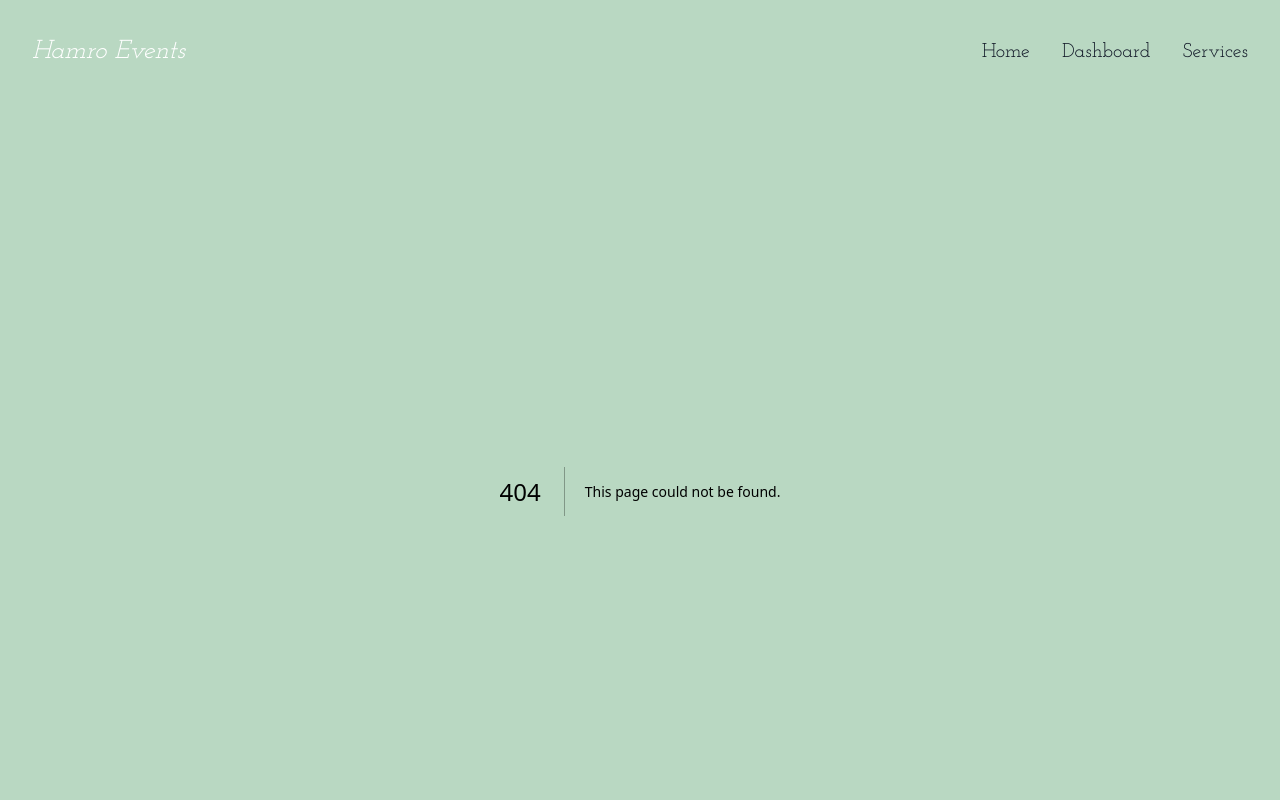
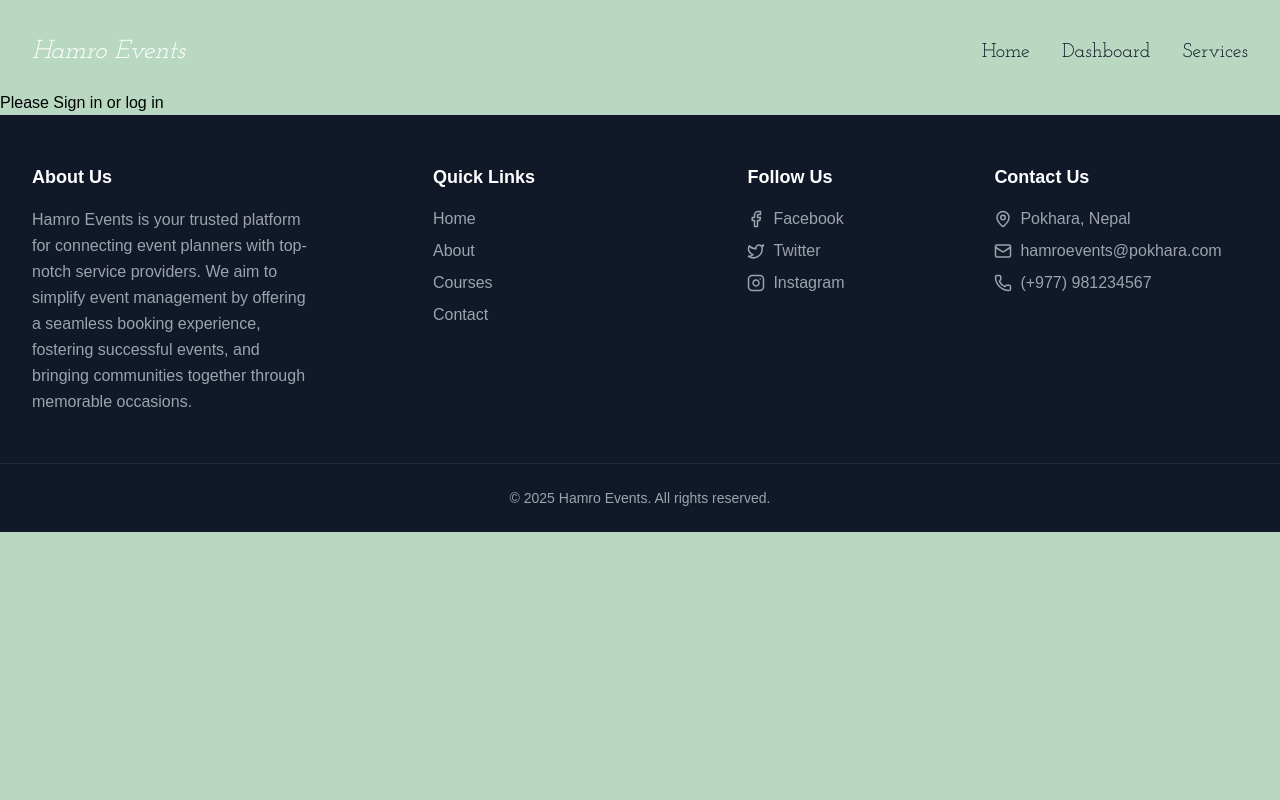
Before and after one commit to sanjeevshah1/Hamro-Events, a Next.js app: page /login in a window 1280 px wide. Before the commit this address had no page. Shown: the top 800 px of the page. Built offline with nearby package versions, Linux system fonts and the light colour scheme.

Commit message:
Login Page added

```diff
--- /dev/null
+++ b/src/app/login/page.tsx
@@ -0,0 +1,9 @@
+const page = () => {
+  return (
+    <div>
+      Please Sign in or log in
+    </div>
+  )
+}
+
+export default page
```
